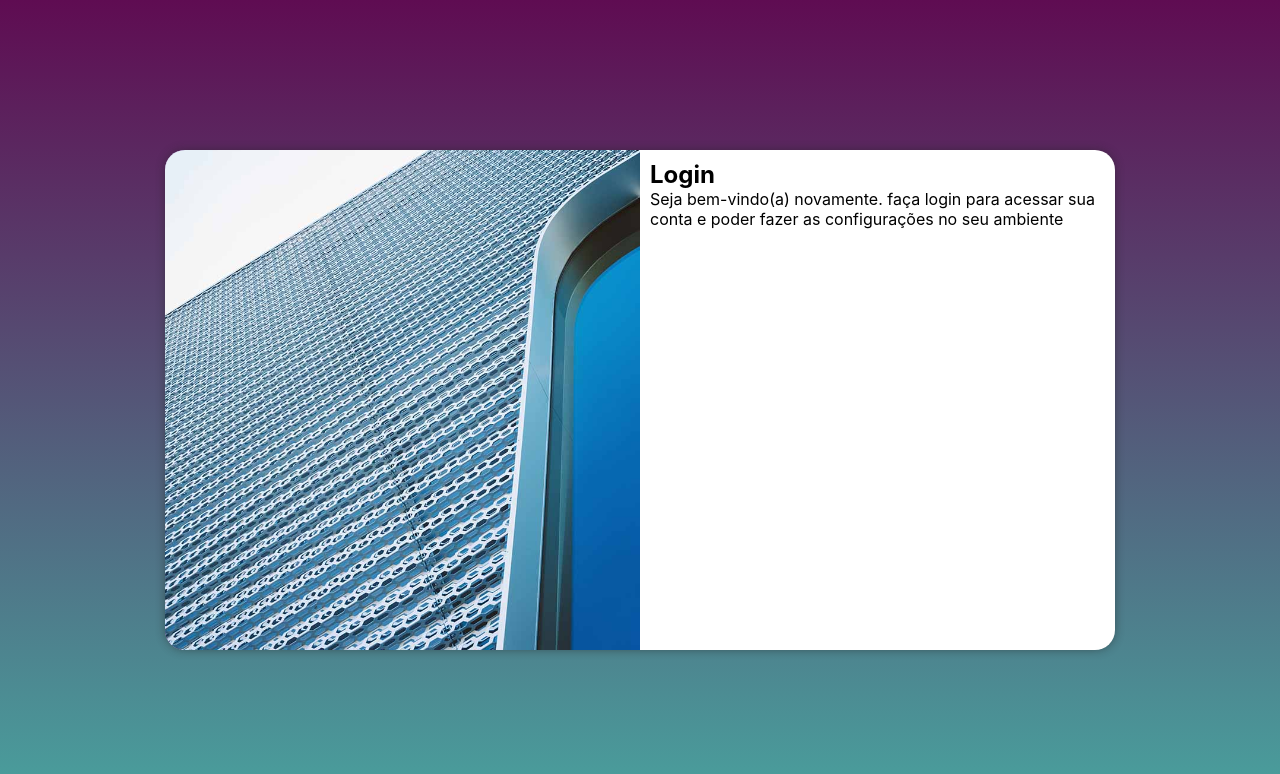
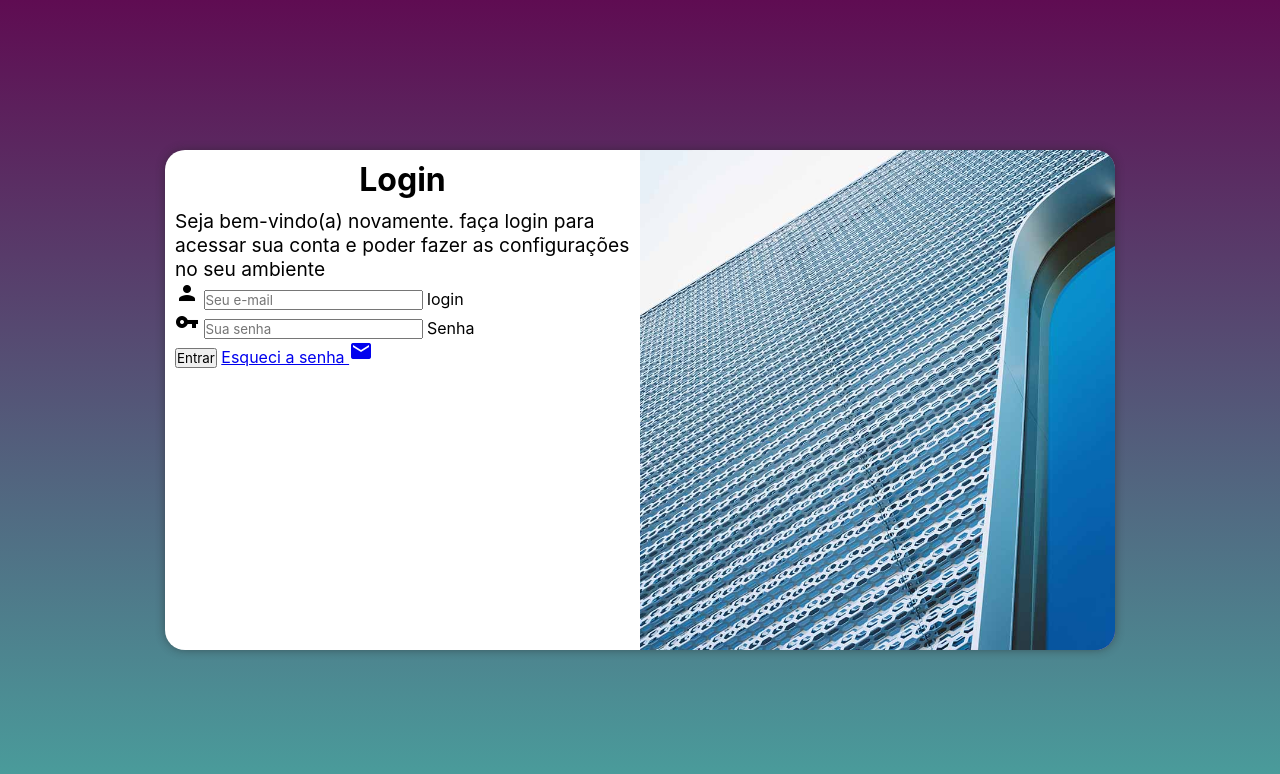
Before and after one commit to lucasdmazon/projeto-login, a plain HTML site: page index.html in a window 1280 px wide. Drawn offline with Linux system fonts and the light colour scheme.

Commit message:
adicionei formulário

```diff
--- a/estilos/media-query.css
+++ b/estilos/media-query.css
@@ -40,13 +40,21 @@ Grandes telas: acima de 1200px
     }
 
     section#login > div#imagem {
-        float: left;
+        float: right;
         width: 50%;
         height: 100%;
     }
 
     section#login > div#formulario {
-        float: right;
+        float: left;
         width: 50%;
     }
+
+    div#formulario > h1 {
+        font-size: 2em;
+    }
+
+    div#formulario > p {
+        font-size: 1.2em;
+    }
 }
--- a/estilos/style.css
+++ b/estilos/style.css
@@ -55,3 +55,12 @@ section#login > div#formulario {
     padding: 10px;
 
 }
+
+div#formulario > h1 {
+    text-align: center;
+    margin-bottom: 10px;
+}
+
+div#formulario > p {
+    font-size: 0.8em;
+}
--- a/index.html
+++ b/index.html
@@ -5,6 +5,7 @@
     <meta http-equiv="X-UA-Compatible" content="IE=edge">
     <meta name="viewport" content="width=device-width, initial-scale=1.0">
     <title>Login</title>
+    <link href="https://fonts.googleapis.com/icon?family=Material+Icons" rel="stylesheet">
     <link rel="stylesheet" href="estilos/style.css">
     <link rel="stylesheet" href="estilos/media-query.css">
 </head>
@@ -18,7 +19,24 @@
                 <h1>Login</h1>
                 <p>Seja bem-vindo(a) novamente. faça login para acessar sua conta e poder fazer as
                    configurações no seu ambiente</p>
-                    <form action="login.php" method="post"></form>
+                    <form action="login.php" method="post" autocomplete="on">
+                        <div class="campo">
+                            <i class="material-icons">person</i>
+                            <input type="email" name="login" id="ilogin" placeholder="Seu e-mail"
+                            autocomplete="email" required maxlength="30">
+                            <label for="ilogin">login</label>
+                        </div>
+                        <div class="campo">
+                            <i class="material-icons">vpn_key</i>
+                            <input type="password" name="senha" id="isenha" placeholder="Sua senha"
+                            autocomplete="current-password" required minlength="8" maxlength="20">
+                            <label for="isenha">Senha</label>
+                        </div>
+                        <input type="submit" value="Entrar">
+                        <a href="esqueci.html">
+                            Esqueci a senha <i class="material-icons">mail</i>
+                        </a>
+                    </form>
             </div>
         </section>
     </main>
```
